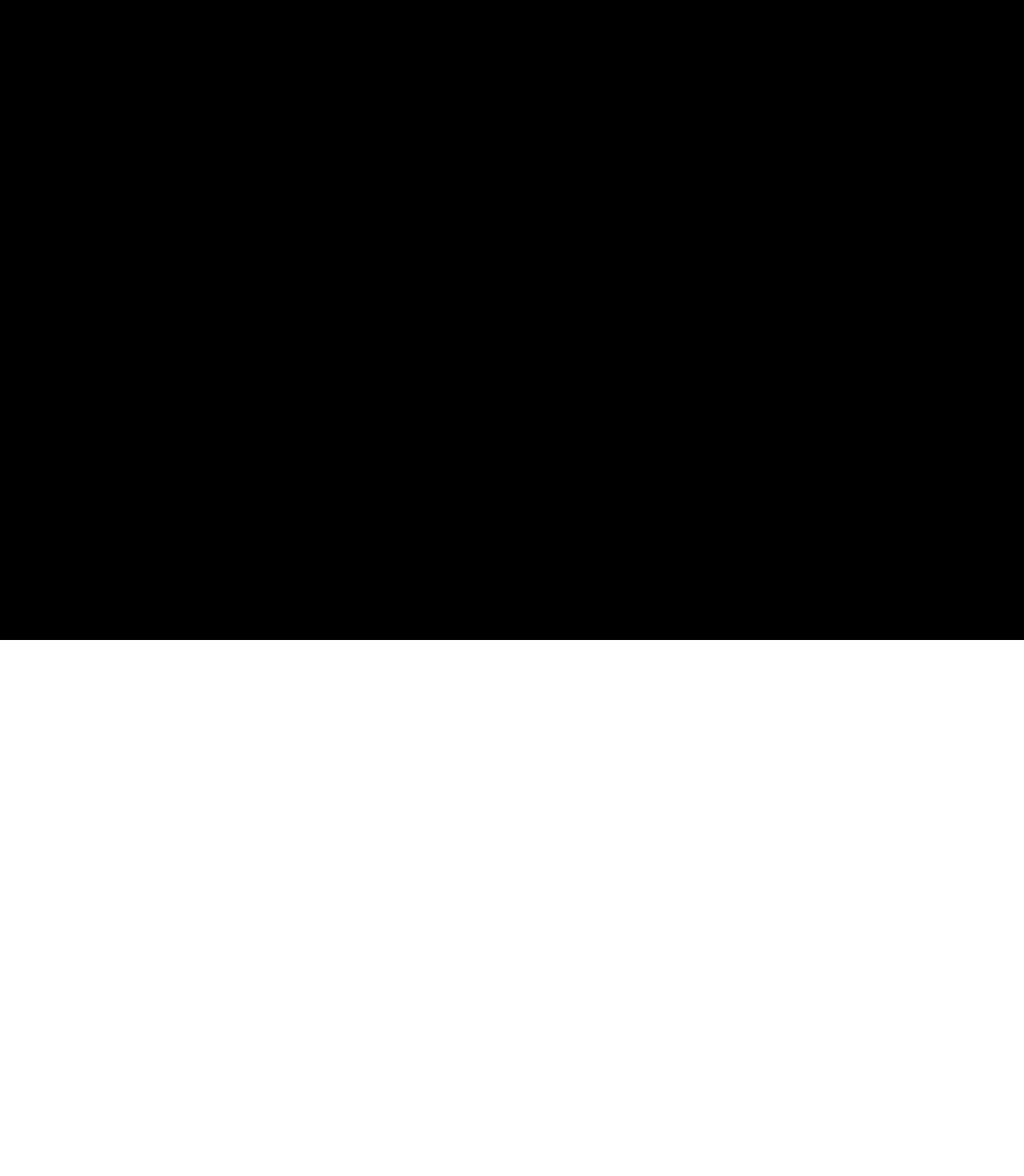
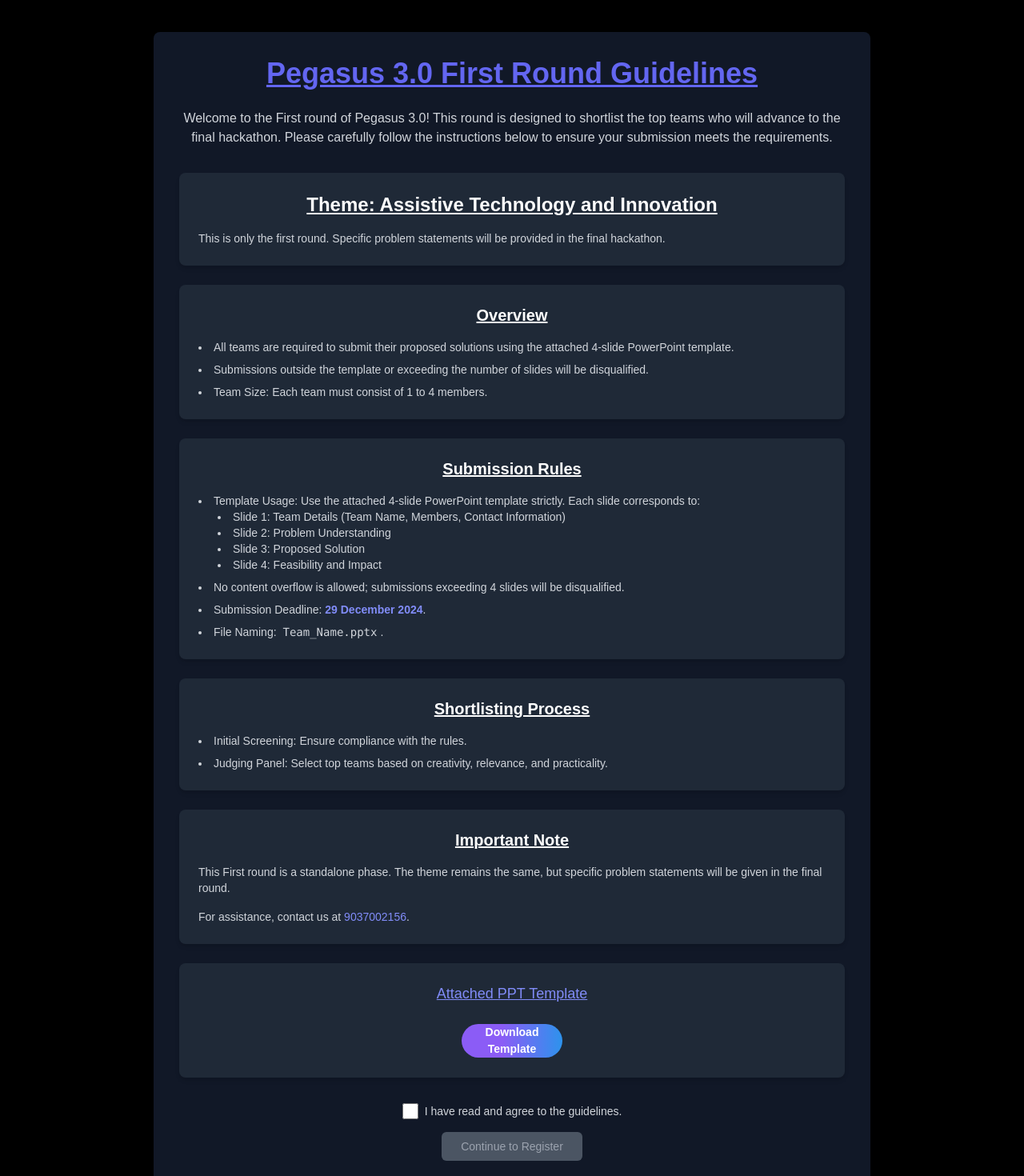
Before and after one commit to IEEE-SB-MITS/PegasusRegistration, a Next.js app: page / in a window 1280 px wide. Before the commit this address had no page. Shown: the top 1470 px of the page at 80% size. Before the commit the page ends 800 px from the top, so only its background shows below. Built offline with nearby package versions, Linux system fonts and the light colour scheme.

Commit message:
guidelines

```diff
--- a/app/page.js
+++ b/app/page.js
@@ -1,18 +1,140 @@
 "use client";
-import { useEffect } from 'react';
-import { useRouter } from 'next/navigation';
+import { useState } from "react";
+import { useRouter } from "next/navigation";
 
-
-export default function Home() {
+export default function Guidelines() {
+  const [agreed, setAgreed] = useState(false);
   const router = useRouter();
 
-  useEffect(() => {
-    router.push('/register');
-  }, [router]);
+  const handleContinue = () => {
+    if (agreed) {
+      router.push("/register");
+    }
+  };
 
   return (
-    <div className="h-screen w-full justify-center bg-black items-center flex">
+    <div className="min-h-screen bg-black text-white flex flex-col items-center px-6 py-10">
+      {/* Container */}
+      <div className="bg-gray-900 rounded-lg shadow-lg p-8 max-w-4xl w-full">
+        <h1 className="text-4xl font-bold text-center mb-6 text-indigo-500 underline">
+          Pegasus 3.0 First Round Guidelines
+        </h1>
+        <p className="text-gray-300 text-center mb-8">
+          Welcome to the First round of Pegasus 3.0! This round is designed to shortlist the top  teams who will advance to the final hackathon. Please carefully follow the instructions below to ensure your submission meets the requirements.
+        </p>
 
+        <div className="space-y-6">
+          {/* Theme */}
+          <section className="bg-gray-800 rounded-lg p-6 shadow-md">
+            <h2 className="text-2xl font-semibold mb-4 text-center text-white underline">
+              Theme: Assistive Technology and Innovation
+            </h2>
+            <p className="text-gray-300 text-sm">
+              This is only the first round. Specific problem statements will be provided in the final hackathon.
+            </p>
+          </section>
+
+          {/* Overview */}
+          <section className="bg-gray-800 rounded-lg p-6 shadow-md">
+            <h2 className="text-xl font-semibold mb-4 text-center text-white underline">
+              Overview
+            </h2>
+            <ul className="list-disc list-inside text-gray-300 text-sm space-y-2">
+              <li>All teams are required to submit their proposed solutions using the attached 4-slide PowerPoint template.</li>
+              <li>Submissions outside the template or exceeding the number of slides will be disqualified.</li>
+              <li>Team Size: Each team must consist of 1 to 4 members.</li>
+            </ul>
+          </section>
+
+          {/* Submission Rules */}
+          <section className="bg-gray-800 rounded-lg p-6 shadow-md">
+            <h2 className="text-xl font-semibold mb-4 text-center text-white underline">
+              Submission Rules
+            </h2>
+            <ul className="list-disc list-inside text-gray-300 text-sm space-y-2">
+              <li>
+                Template Usage: Use the attached 4-slide PowerPoint template strictly. Each slide corresponds to:
+                <ul className="list-disc list-inside pl-6">
+                  <li>Slide 1: Team Details (Team Name, Members, Contact Information)</li>
+                  <li>Slide 2: Problem Understanding</li>
+                  <li>Slide 3: Proposed Solution</li>
+                  <li>Slide 4: Feasibility and Impact</li>
+                </ul>
+              </li>
+              <li>No content overflow is allowed; submissions exceeding 4 slides will be disqualified.</li>
+              <li>Submission Deadline: <strong className="text-indigo-400">29 December 2024</strong>.</li>
+              <li>File Naming: <code className="bg-gray-800 px-1 rounded">Team_Name.pptx</code>.</li>
+            </ul>
+          </section>
+
+          {/* Shortlisting Process */}
+          <section className="bg-gray-800 rounded-lg p-6 shadow-md">
+            <h2 className="text-xl font-semibold mb-4 text-center text-white underline">
+              Shortlisting Process
+            </h2>
+            <ul className="list-disc list-inside text-gray-300 text-sm space-y-2">
+              <li>Initial Screening: Ensure compliance with the rules.</li>
+              <li>Judging Panel: Select top teams based on creativity, relevance, and practicality.</li>
+            </ul>
+          </section>
+
+          {/* Important Note */}
+          <section className="bg-gray-800 rounded-lg p-6 shadow-md">
+            <h2 className="text-xl font-semibold mb-4 text-center text-white underline">
+              Important Note
+            </h2>
+            <p className="text-gray-300 text-sm">
+              This First round is a standalone phase. The theme remains the same, but specific problem statements will be given in the final round.
+            </p>
+            <p className="text-gray-300 text-sm mt-4">
+              For assistance, contact us at <span className="text-indigo-400 font-medium">9037002156</span>.
+            </p>
+          </section>
+
+          {/* Attached Template */}
+          <section className="bg-gray-800 rounded-lg p-6 shadow-md text-center">
+            <h3 className="text-lg font-medium text-indigo-400 underline pb-6">Attached PPT Template</h3>
+            <button
+
+              target="_blank"
+              rel="noopener noreferrer"
+              className="cursor-pointer text-white font-bold text-[14px] w-[9em] h-[3em] text-center bg-gradient-to-r from-violet-500 from-10% via-sky-500 via-30% to-pink-500 to-90% bg-[length:400%] rounded-[30px] hover:animate-gradient-xy hover:bg-[length:100%] focus:ring-violet-700 transition"
+            >
+             <a href="https://docs.google.com/presentation/d/1WmTCyeby1MXNkEXdFFN79cqkVphZWHEObXFkelN-flE/edit?usp=sharing">
+             Download Template
+            </a>
+            </button>
+          </section>
+        </div>
+
+        {/* Agree Checkbox and Button */}
+        <div className="mt-8 flex flex-col items-center">
+          <div className="flex items-center space-x-2">
+            <input
+              type="checkbox"
+              id="agree"
+              checked={agreed}
+              onChange={() => setAgreed(!agreed)}
+              className="w-5 h-5 text-indigo-500 bg-gray-900 border-gray-700 rounded focus:ring-indigo-500"
+            />
+            <label htmlFor="agree" className="text-gray-300 text-sm">
+              I have read and agree to the guidelines.
+            </label>
+          </div>
+
+          <button
+            onClick={handleContinue}
+            disabled={!agreed}
+            className={`mt-4 px-6 py-2 rounded-md text-sm font-medium transition ${
+              agreed
+                ? "bg-indigo-500 text-white hover:bg-indigo-600"
+                : "bg-gray-600 text-gray-400 cursor-not-allowed"
+            }`}
+          >
+            Continue to Register
+          </button>
+        </div>
+      </div>
     </div>
   );
 }
```
